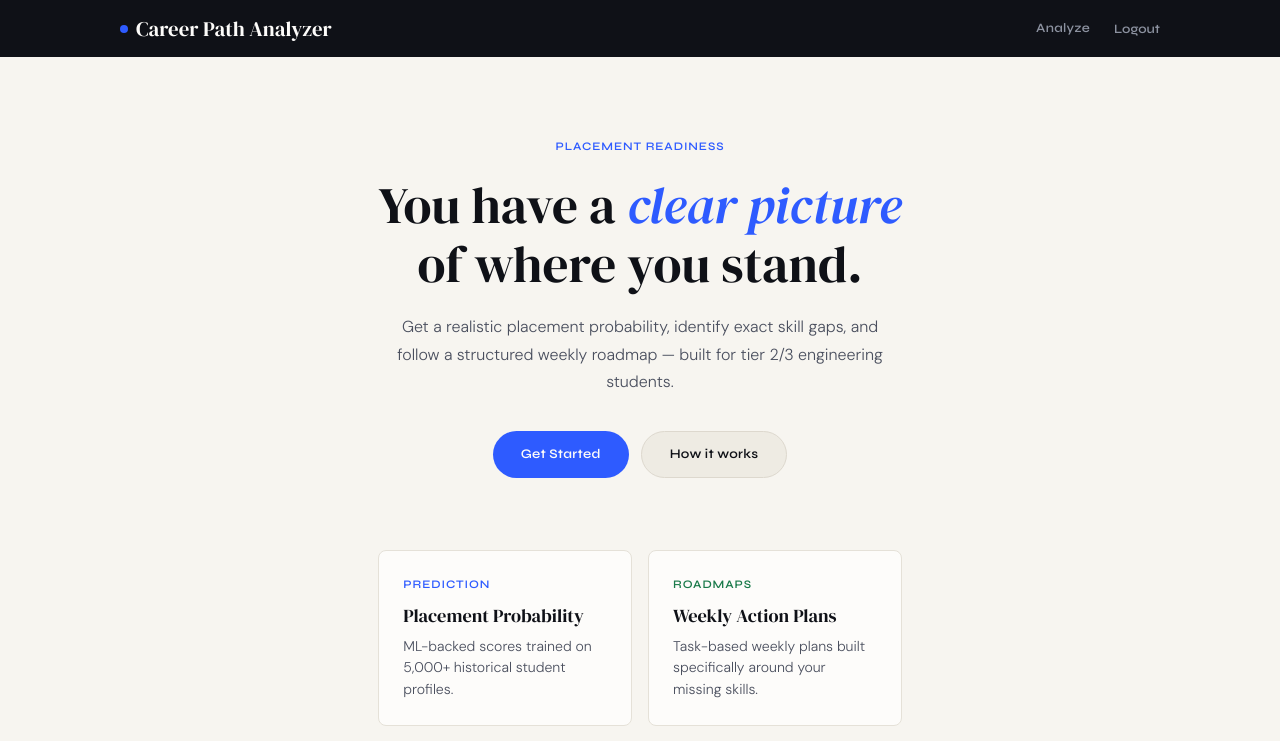
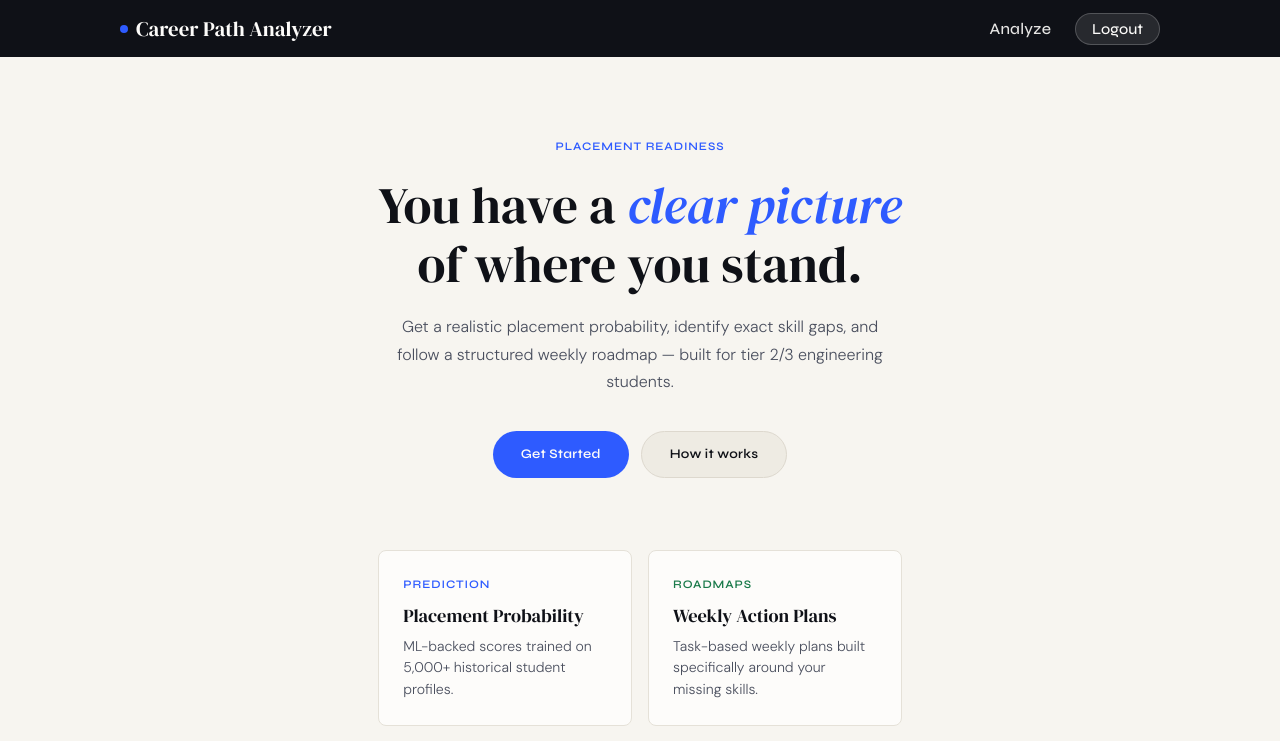
Before and after one commit to JV8operator/jau2, a Next.js app in the folder frontend/: page / in a window 1280 px wide. Shown: the top 741 px of the page. Built offline with nearby package versions, Linux system fonts and the light colour scheme; sample sign-in values are in the browser's storage.

Commit message:
Add files via upload

```diff
--- a/frontend/src/components/Navbar.jsx
+++ b/frontend/src/components/Navbar.jsx
@@ -48,22 +48,27 @@ export default function Navbar() {
             <>
               <Link href="/analyze" style={{
                 fontFamily: 'var(--font-ui)',
-                color: 'var(--ink-subtle)',
-                fontSize: '0.8rem',
-                fontWeight: 600,
-                letterSpacing: '0.02em',
+                color: 'var(--white)',
+                fontSize: '1rem',
+                fontWeight: 500,
+                letterSpacing: '0.01em',
+                opacity: 0.9,
               }}>
                 Analyze
               </Link>
               <button
                 onClick={handleLogout}
                 style={{
-                  background: 'none', border: 'none',
+                  background: 'rgba(255, 255, 255, 0.1)',
+                  border: '1px solid rgba(255, 255, 255, 0.2)',
+                  borderRadius: '24px',
+                  padding: '6px 16px',
                   fontFamily: 'var(--font-ui)',
-                  color: 'var(--ink-subtle)',
+                  color: 'var(--white)',
                   cursor: 'pointer',
-                  fontSize: '0.8rem',
-                  fontWeight: 600,
+                  fontSize: '0.95rem',
+                  fontWeight: 500,
+                  transition: 'all 0.2s',
                 }}
               >
                 Logout
```
